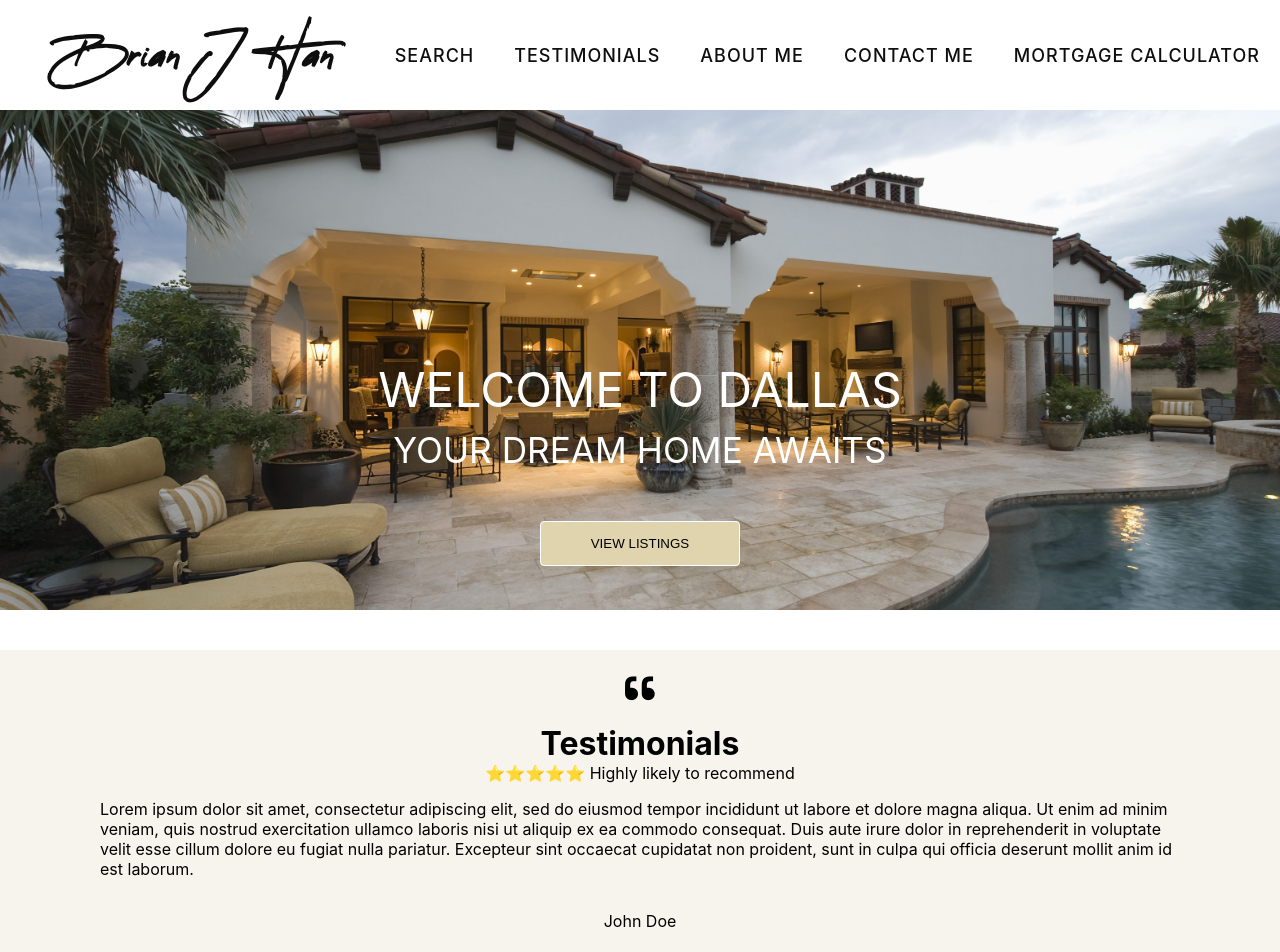
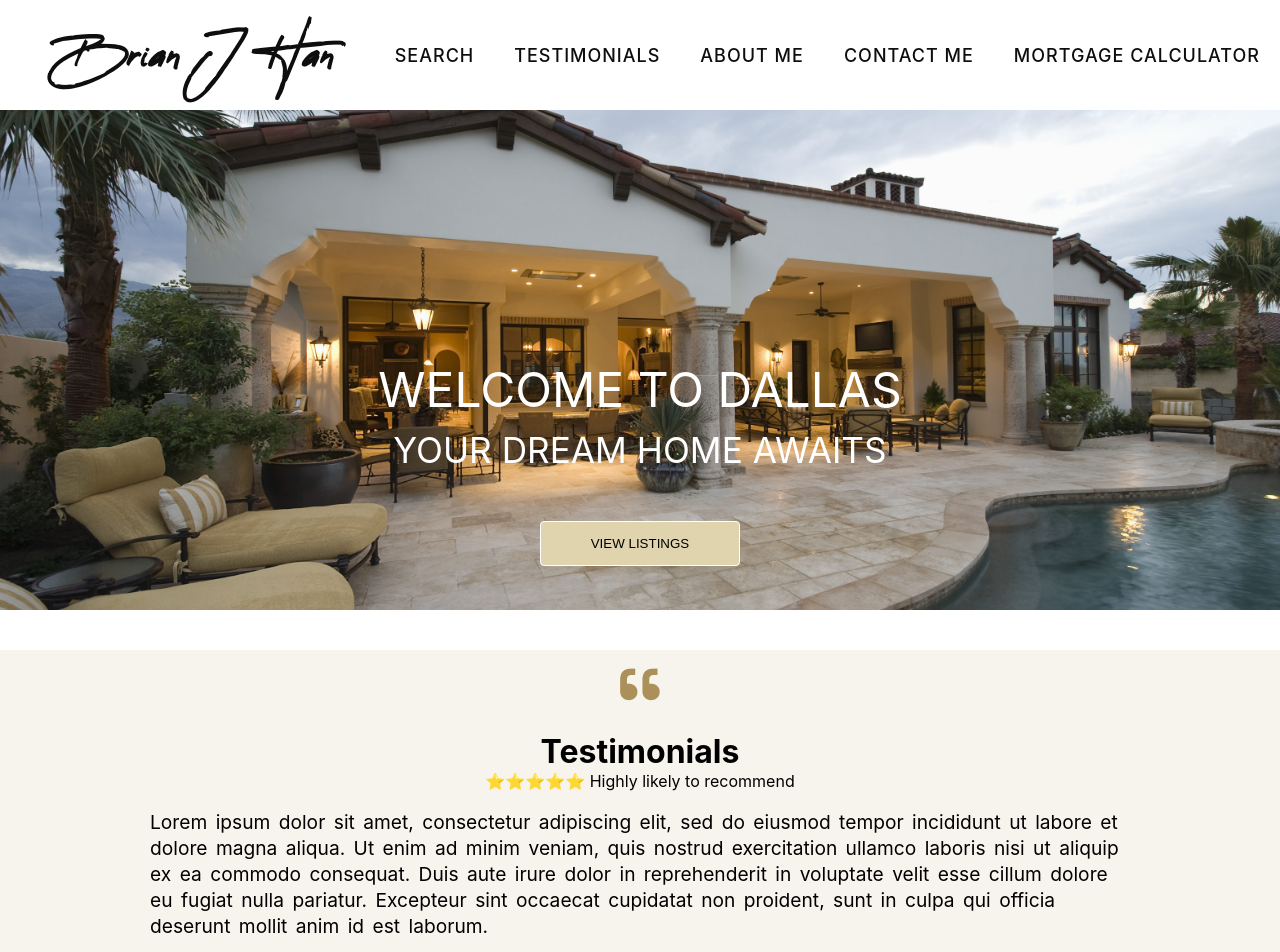
Before and after one commit to diegovazquezny/REAPP, a Next.js app: page / in a window 1280 px wide. Shown: the top 952 px of the page. Built offline with nearby package versions, Linux system fonts and the light colour scheme; no server answers.

Commit message:
add testimonials api

```diff
--- a/components/home/testimonials.js
+++ b/components/home/testimonials.js
@@ -40,12 +40,13 @@ export default function Hero() {
             newState.reviewURL = review.reviewURL;
             return newState;
           })
-          console.log(testimonial);
+          setFetched(true);
+          console.log('test =>', testimonial);
         })
         .catch(err => console.log(err));
     }
   })
-
+  console.log(fetched);
   return (
     <div className={styles.testimonials}>
       <div>
@@ -54,14 +55,19 @@ export default function Hero() {
         </div>
       </div>
       <h2 className={styles.testimonials__title}>Testimonials</h2>
-      <div className={styles.testimonials__rating}>{rating}</div>
-      <p className={styles.testimonials__review}>{REVIEW}</p>
-      <p className={styles.testimonials__reviewer}>{reviewer}</p>
+      { !fetched
+        ?
+          <>
+            <div className={styles.testimonials__rating}>{rating}</div>
+            <p className={styles.testimonials__review}>{REVIEW}</p>
+            <p className={styles.testimonials__reviewer}>{reviewer}</p>
+          </>
+        : null
+      }
       <div>
         <div className={styles.testimonials__quotes}>
-        ”
+          ”
         </div>
-
       </div>
     </div>
   );
--- a/styles/Home.module.css
+++ b/styles/Home.module.css
@@ -134,14 +134,18 @@
 
 .testimonials__quotes {
   font-family: space-grotesk;
-  font-size: 6rem;
+  font-size: 8rem;
   line-height: 25%;
   margin: 50px 0 0 0;
   padding: 0;
+  color: hsl(41deg 33% 51%);
 }
 
 .testimonials__review {
-  padding: 0 100px;
+  padding: 0 150px;
+  font-size: 1.2rem;
+  line-height: 135%;
+  word-spacing: 3px;
 }
 
 .testimonials__reviewer {
```
